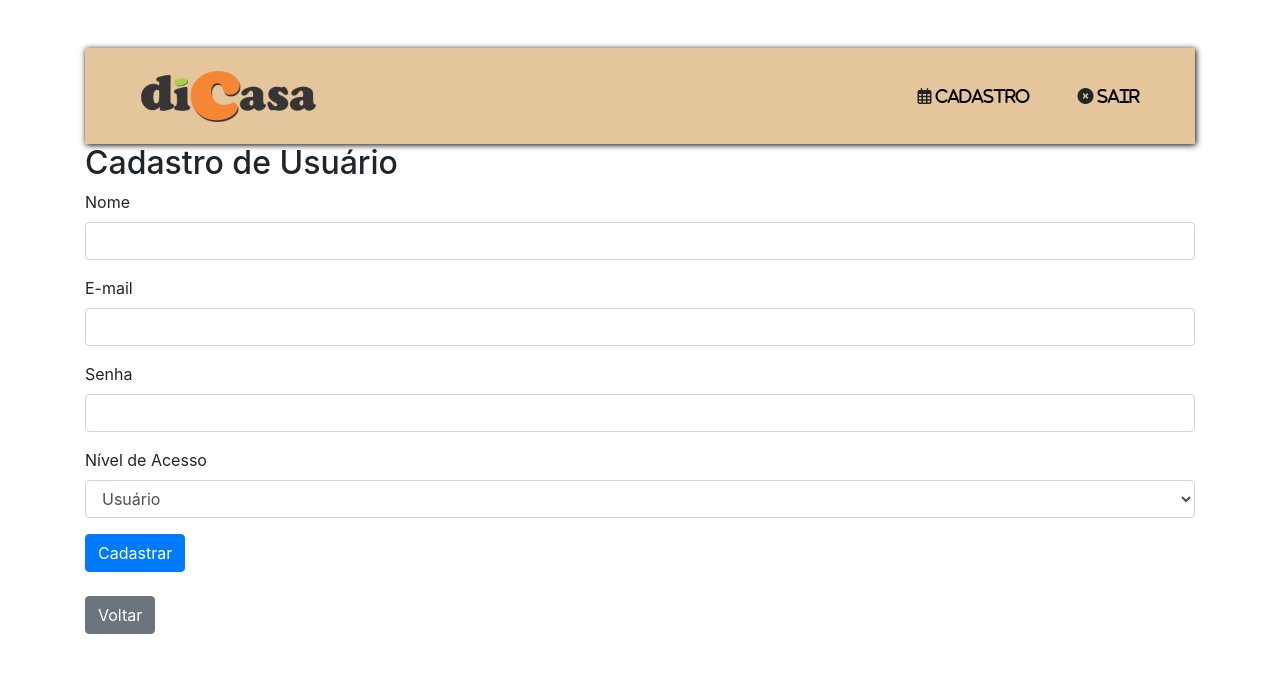
After one commit to angeloroberto/fornecedores, a PHP site: page /cadastro_usuario.php in a window 1280 px wide. The commit adds this page. Shown: the top 673 px of the page. Run offline with PHP 8.4, Linux system fonts and the light colour scheme; the visitor is signed in with stand-in values (Sample User, id 1).

Commit message:
criação de acesso dos niveis de usuario e cadastro de cliente

```diff
--- /dev/null
+++ b/cadastro_usuario.php
@@ -0,0 +1,70 @@
+<?php
+session_start();
+require_once 'conexao.php';
+include 'nav.php';
+
+// Verifica se está logado e se é admin
+if (!isset($_SESSION['usuario']) || $_SESSION['nivel'] !== 'admin') {
+    header('Location: index.php');
+    exit;
+}
+
+// Se o formulário for enviado
+if ($_SERVER["REQUEST_METHOD"] == "POST") {
+    $nome  = $conexao->real_escape_string($_POST['nome']);
+    $email = $conexao->real_escape_string($_POST['email']);
+    $senha = md5($_POST['senha']); // ⚠️ Use password_hash em produção
+    $nivel = $conexao->real_escape_string($_POST['nivel']);
+
+    $sql = "INSERT INTO usuarios (nome, email, senha, nivel)
+            VALUES ('$nome', '$email', '$senha', '$nivel')";
+
+    if ($conexao->query($sql) === TRUE) {
+        $mensagem = "Usuário cadastrado com sucesso!";
+    } else {
+        $mensagem = "Erro ao cadastrar usuário: " . $conexao->error;
+    }
+}
+?>
+
+<!DOCTYPE html>
+<html lang="pt-br">
+<head>
+    <meta charset="UTF-8">
+    <title>Cadastro de Usuário</title>
+    <link rel="stylesheet" href="https://stackpath.bootstrapcdn.com/bootstrap/4.1.3/css/bootstrap.min.css">
+</head>
+<body class="container mt-5">
+    <h2>Cadastro de Usuário</h2>
+
+    <?php if (!empty($mensagem)): ?>
+        <div class="alert alert-info"><?php echo $mensagem; ?></div>
+    <?php endif; ?>
+
+    <form method="POST" action="">
+        <div class="form-group">
+            <label>Nome</label>
+            <input type="text" name="nome" class="form-control" required>
+        </div>
+        <div class="form-group">
+            <label>E-mail</label>
+            <input type="email" name="email" class="form-control" required>
+        </div>
+        <div class="form-group">
+            <label>Senha</label>
+            <input type="password" name="senha" class="form-control" required>
+        </div>
+        <div class="form-group">
+            <label>Nível de Acesso</label>
+            <select name="nivel" class="form-control" required>
+                <option value="usuario">Usuário</option>
+                <option value="admin">Administrador</option>
+            </select>
+        </div>
+        <button type="submit" class="btn btn-primary">Cadastrar</button>
+    </form>
+
+    <br>
+    <a href="pag_admin.php" class="btn btn-secondary">Voltar</a>
+</body>
+</html>
--- a/nav.php
+++ b/nav.php
@@ -1,3 +1,4 @@
+<?php if (session_status() === PHP_SESSION_NONE) session_start(); ?>
 <!DOCTYPE html>
 <html lang="pt-br">
 <head>
@@ -9,23 +10,19 @@
     <link rel="stylesheet" href="fontawesome/css/all.min.css">
 
 </head>
+
 <body>
     <div class="header">
         <div class="logo_header">
             <img src="dicasa_logo_175.png" class="img_nav" alt="">
         </div>
         <div class="navigation_header">
-        <i class="fa-regular fa-calendar-days"><a href="#">  Meus Relatorios</a></i>
+            <?php if (isset($_SESSION['nivel']) && $_SESSION['nivel'] === 'admin'): ?>
+                <i class="fa-regular fa-calendar-days"><a href="cadastro_usuario.php"> Cadastro</a></i>
+            <?php endif; ?>
 
-       <!-- <i class="fa-solid fa-truck-fast"> <a href="#"> Estanceiro</a> </i>
-
-        <i class="fa-regular fa-calendar"> <a href="#">Agendamento</a></i> -->
-
-        <i class="fa-sharp fa-solid fa-circle-xmark"> <a href="logout.php">  Sair</a></i>
-
+            <i class="fa-sharp fa-solid fa-circle-xmark"> <a href="logout.php"> Sair</a></i>
         </div>
     </div>
-
-
 </body>
 </html>
--- a/agendamento.php
+++ b/pag_admin.php
@@ -19,7 +19,7 @@
 
 <?php include "nav.php";
 
-session_start();
+if (session_status() === PHP_SESSION_NONE) session_start();
 
 // Se não estiver logado, redireciona
 if (!isset($_SESSION['usuario'])) {
@@ -35,7 +35,8 @@ if ($_SESSION['nivel'] !== 'admin') {
 ?>
 
 <!-- Conteúdo da página restrita -->
-<h1>Bem-vindo, <?php echo $_SESSION['usuario']; ?>!</h1>
+<h2>Bem-vindo, <?php echo $_SESSION['nome']; ?>.</h2>
+<p>Nível de acesso: <?php echo $_SESSION['nivel']; ?></p>
 
 
 
```
Also changed, not shown: login.php (+15 -2 lines), pag_usuario.php (added, +46 -0 lines).
